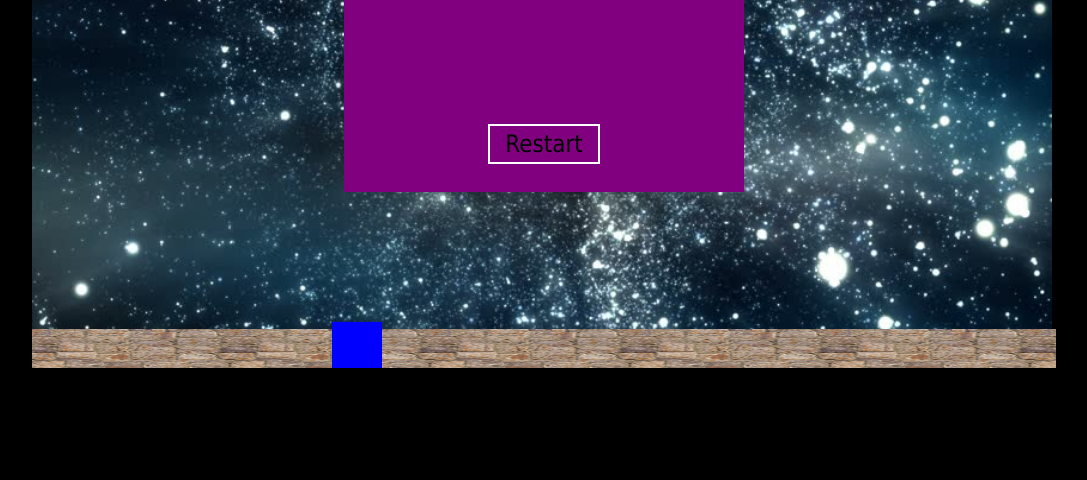
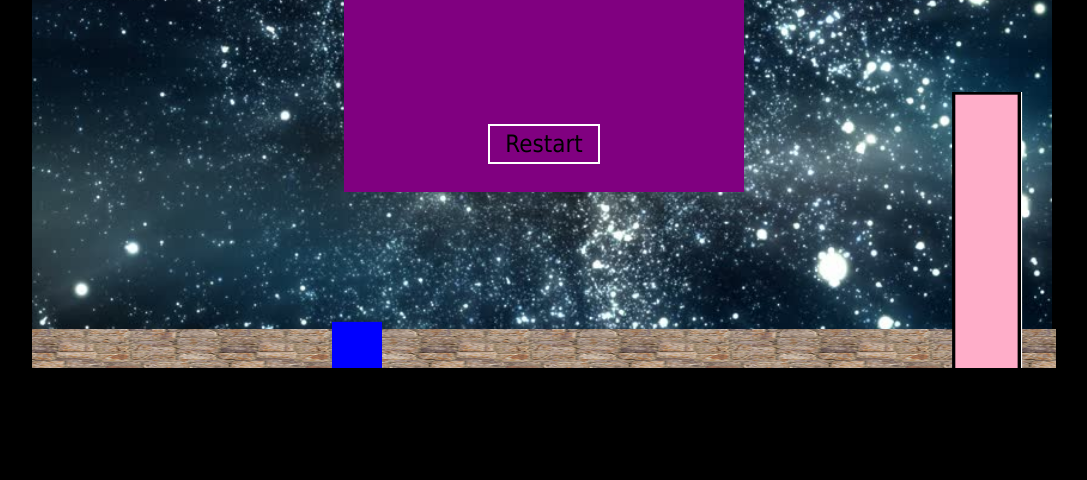
Before and after one commit to berglindoma13/FlappyGame, a website: page app/index.html in a window 1280 px wide. Shown: the part 320-800 px from the top of the page, without its empty margins (96-1183 px from the left). Drawn offline with nearby package versions, Linux system fonts and the light colour scheme; files that its build step writes are made by us from their sources.

Commit message:
added ugly pipe and fixed constant movement of bottom

```diff
--- a/app/index.html
+++ b/app/index.html
@@ -30,8 +30,8 @@
             <div class="Player"></div>
             <div id="CurrentScore">0</div>
 
-            <div class="Pipe1"></div>
-            <div class="Pipe2"></div>
+            <div class="Pipe" id="pipe1"></div>
+            <!--div class="Pipe" id="pipe2"></div-->
 
             <div class="Scoreboard">
                 <div class="LoosingMessage">Sorry, You Lost.</div>
--- a/app/scripts/game.js
+++ b/app/scripts/game.js
@@ -10,7 +10,7 @@ window.Game = (function() {
 	var Game = function(el) {
 		this.el = el;
 		this.player = new window.Player(this.el.find('.Player'), this);
-        this.world = new window.World(this.el.find('#DownMovement'), this);
+        this.world = new window.World(this.el.find('#pipe1'),this.el.find('#DownMovement'), this);
 		this.isPlaying = true;
 
 		// Cache a bound onFrame since we need it each frame.
--- a/app/scripts/world.js
+++ b/app/scripts/world.js
@@ -5,24 +5,44 @@
      'use strict';
 
      var SPEED = 30;
+     var WIDTH = 20;
 
-     var World = function(down, game){
+     var World = function(pipe1, down, game){
          this.game = game;
+         this.pipe1 = pipe1;
+         this.down = down;
 
-         this.down = down;
-       this.down.pos = {x: 0, y: 0};
+         this.pipe1.pos = {x: 0, y:0};
+         this.down.pos = {x: 0, y: 0};
      };
 
      World.prototype.reset = function(){
          this.down.pos.x = 0;
+         this.pipe1.pos.x = 120;
 
+         //Change this to a random number
+         this.pipe1.pos.y = 30;
+
+         this.pipe1.css('transform', 'translateZ(0) translate(' + this.pipe1.pos.x + 'em, ' + this.pipe1.pos.y + 'em)');
          this.down.css('transform', 'translateZ(0) translate(' + this.down.pos.x + 'em, ' + this.down.pos.y + 'em)');
      };
 
      World.prototype.onFrame = function(delta){
 
+         this.outOfBounds();
+
          this.down.pos.x -= (delta * SPEED);
+         this.pipe1.pos.x -= (delta * SPEED);
+
+         this.pipe1.css('transform', 'translateZ(0) translate(' + this.pipe1.pos.x + 'em, ' + this.pipe1.pos.y + 'em)');
          this.down.css('transform', 'translateZ(0) translate(' + this.down.pos.x + 'em, ' + this.down.pos.y + 'em)');
+     };
+
+     World.prototype.outOfBounds = function(){
+         //THIS RESETS THE SCENE TO LOOK LIKE ITS CONSTANTLY MOVING
+         if(this.pipe1.pos.x < -WIDTH){
+             return this.reset();
+         }
      };
 
      return World;
--- a/app/styles/main.css
+++ b/app/styles/main.css
@@ -1,6 +1,6 @@
 .DownMovement{
     position:absolute;
-    width: 200em;
+    width: 250em;
     height: 10em;
     background-image: url(../images/downMovement.jpg);
     background-size: 20em 4em;
@@ -15,6 +15,19 @@
 	width: 5em;
 	height: 5em;
 	background: blue;
+}
+
+.Pipe{
+    position: absolute;
+    top:0;
+    left:0;
+    width: 7em;
+    height: 40em;
+
+    background-image: url(../images/pipetake1.png);
+    background-size: 7em 40em;
+    background-repeat: no-repeat;
+
 }
 
 .Scoreboard {
```
Also changed, not shown: app/images/pipetake1.png (added).
